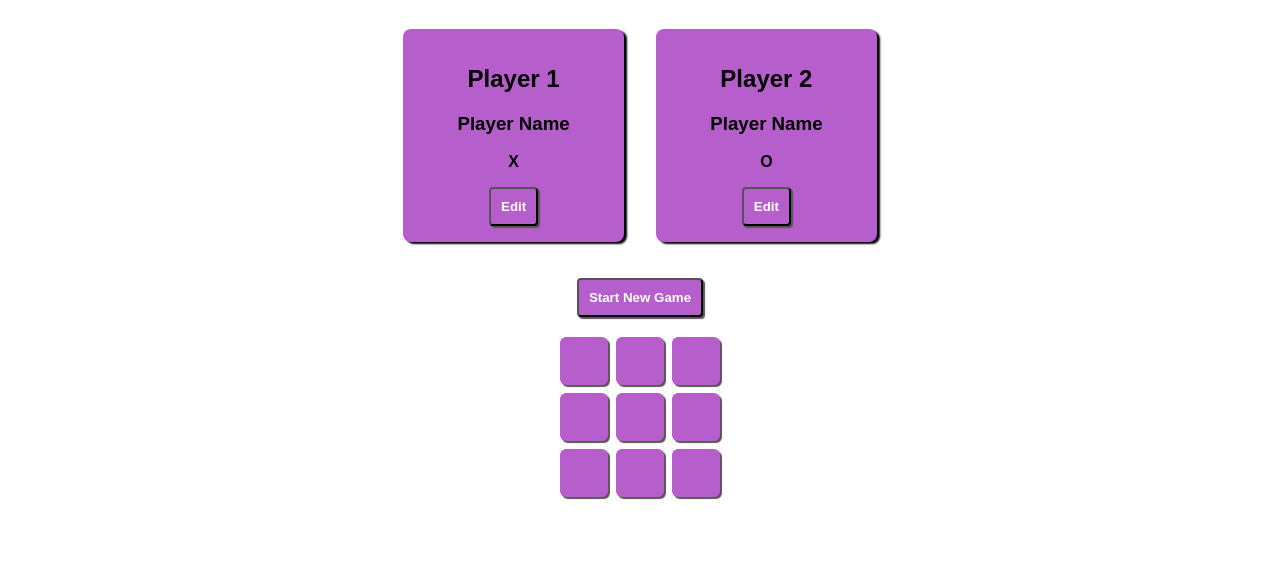
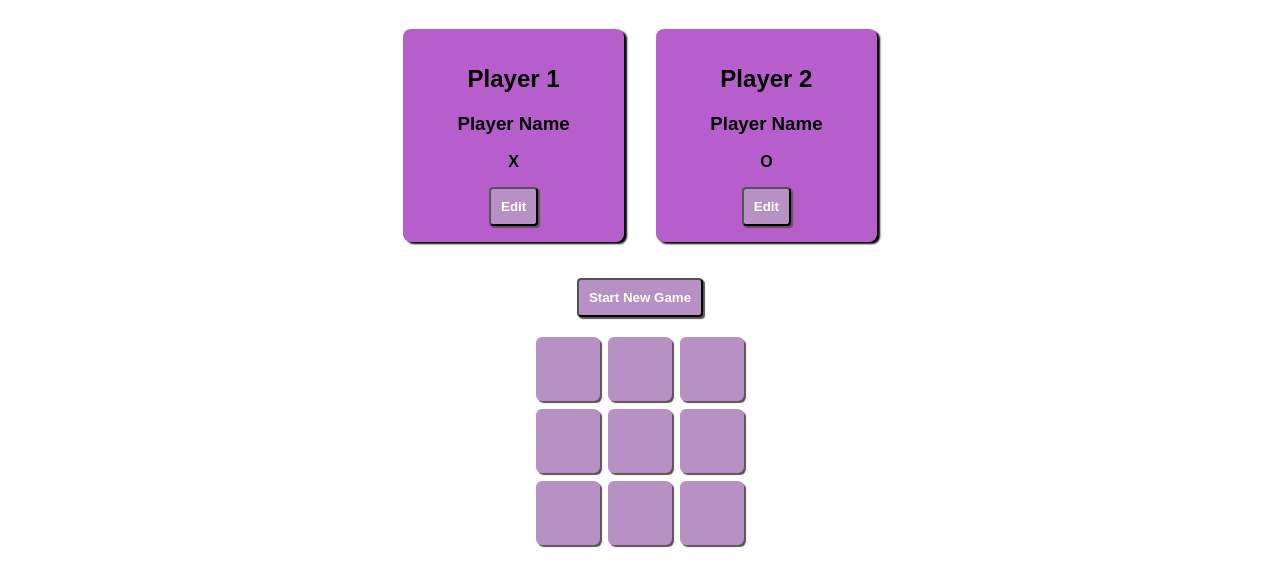
Before and after one commit to KIRA-14/tikTakToe, a plain HTML site: page index.html in a window 1280 px wide. Shown: the part 101-688 px from the top of the page. Drawn offline with Linux system fonts and the light colour scheme.

Commit message:
all style

```diff
--- a/styles/index.css
+++ b/styles/index.css
@@ -5,13 +5,18 @@ header {
     background-color: rgb(182, 95, 204);
 }
 button {
-    background-color: rgb(182, 95, 204);
+    background-color: rgb(184, 145, 196);;
     color:white;
     padding: 10px;
     border-radius: 4px;
     box-shadow: 2px 2px 1px rgb(92, 83, 83);
     font-weight: bolder;
+    cursor: pointer;
 }
+button:hover{
+    background-color: rgb(182, 95, 204)
+}
+
 header  > h1, header > p {
     text-align: center;
 }
@@ -83,8 +88,8 @@ header  > h1, header > p {
     margin: 1rem 0;
     padding: 0;
     display: grid;
-    grid-template-columns: repeat(3, 3rem);
-    grid-template-rows: repeat(3, 3rem);
+    grid-template-columns: repeat(3, 4rem);
+    grid-template-rows: repeat(3, 4rem);
     justify-content: center;
     gap: 0.5rem
 }
@@ -93,10 +98,18 @@ header  > h1, header > p {
     cursor: pointer;
     display: flex;
     justify-content: center;
-    text-align: center;
-    background-color: rgb(182, 95, 204);
+    align-items: center;
+    background-color: rgb(184, 145, 196);
     border-radius: 6px;
     box-shadow: 2px 2px 1px rgb(92, 83, 83);
+    color: white;
+}
+.gamer-area > ul >li:hover{
+    background-color: rgb(182, 95, 204);
+}
+.disabled li{
+    background-color: rgb(184, 145, 196);
+    cursor:copy;
 }
 
 #user-info-input-area > form > div{
```
